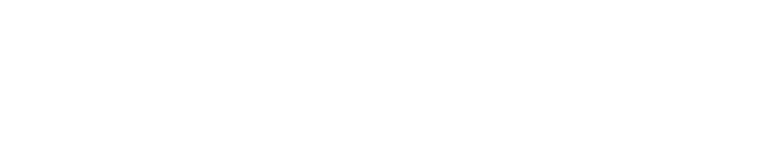
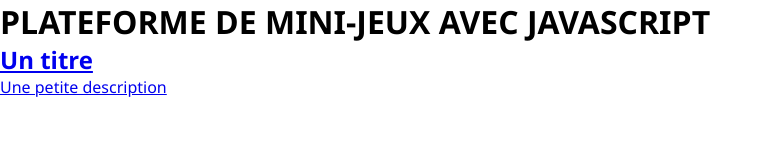
Before and after one commit to SECTOR26000/Mini_jeu_Javascript, a plain HTML site: page index.html in a window 1280 px wide. Shown: the whole page, without its empty margins (0-773 px from the left). Drawn offline with Linux system fonts and the light colour scheme.

Commit message:
HTML - Template de index.html composé d'un titre <h1> et d'une section avec des cartes. + CSS - Template de base sur :root et *.

```diff
--- a/index.html
+++ b/index.html
@@ -10,6 +10,21 @@
     <title>JS | Plateforme Mini-jeux</title>
 </head>
 <body>
-
+    <header>
+        <nav></nav>
+    </header>
+    <main>
+    <h1>PLATEFORME DE MINI-JEUX AVEC  <strong>JAVASCRIPT</strong> </h1>
+        <!--Section des mini-jeux proposés (les cartes)-->
+    <section>
+        <!--Carte pour accéder à un mini-jeu-->
+        <a href="#">
+            <article>
+                <h2>Un titre</h2>
+                <p>Une petite description</p>
+            </article>
+        </a>
+    </section>
+    </main>
 </body>
 </html>
--- a/style/main.css
+++ b/style/main.css
@@ -0,0 +1,10 @@
+:root{
+    font-size: 16px;
+    font-family: 'Segoe UI', Tahoma, Geneva, Verdana, sans-serif;
+}
+
+*{
+    box-sizing: border-box;
+    margin: 0;
+    padding: 0;
+}
```
